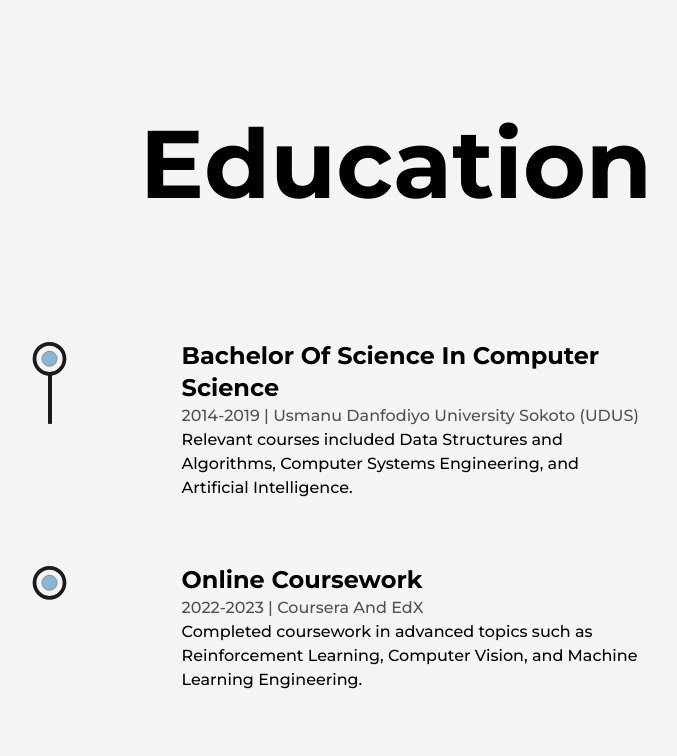
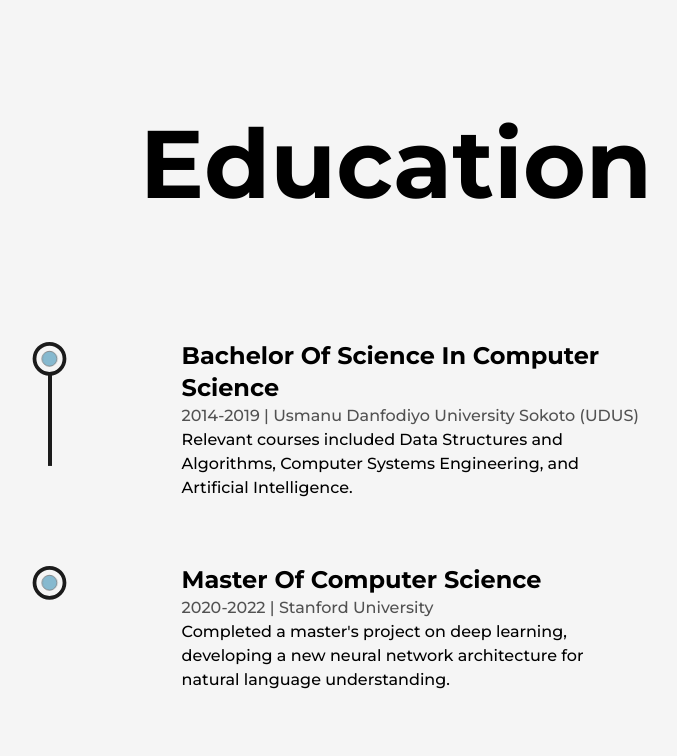
Before and after one commit to mainerprenuer/portfolio_v2, a Next.js app: page /about in a window 1280 px wide. Shown: the part 4304-5060 px from the top of the page, without its empty margins (244-921 px from the left). Built offline with nearby package versions, Linux system fonts and the light colour scheme.

Commit message:
add a eduproject..

```diff
--- a/src/components/Education.js
+++ b/src/components/Education.js
@@ -53,13 +53,13 @@ const Education = () => {
                     info="Relevant courses included Data Structures and Algorithms, Computer Systems Engineering, and Artificial
                     Intelligence."
                 />
-                {/* <Details
+                <Details
                     type="Master Of Computer Science"
                     time="2020-2022"
                     place="Stanford University"
                     info="Completed a master's project on deep learning, developing a new neural network architecture for natural
                     language understanding."
-                /> */}
+                />
                 <Details
                     type="Online Coursework"
                     time="2022-2023"
```
